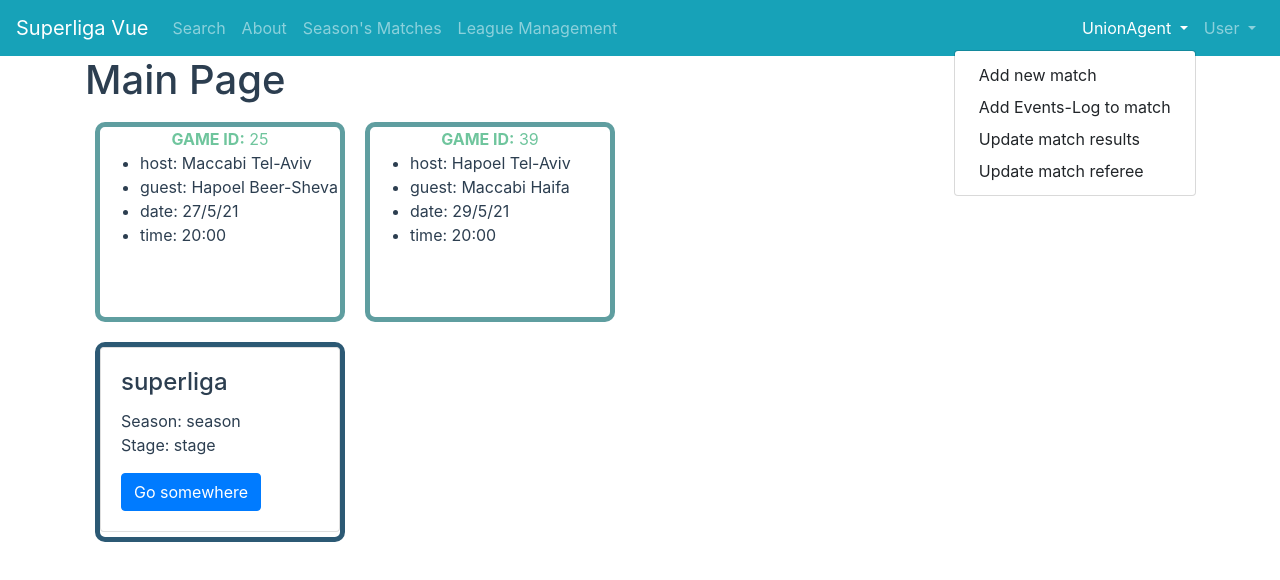
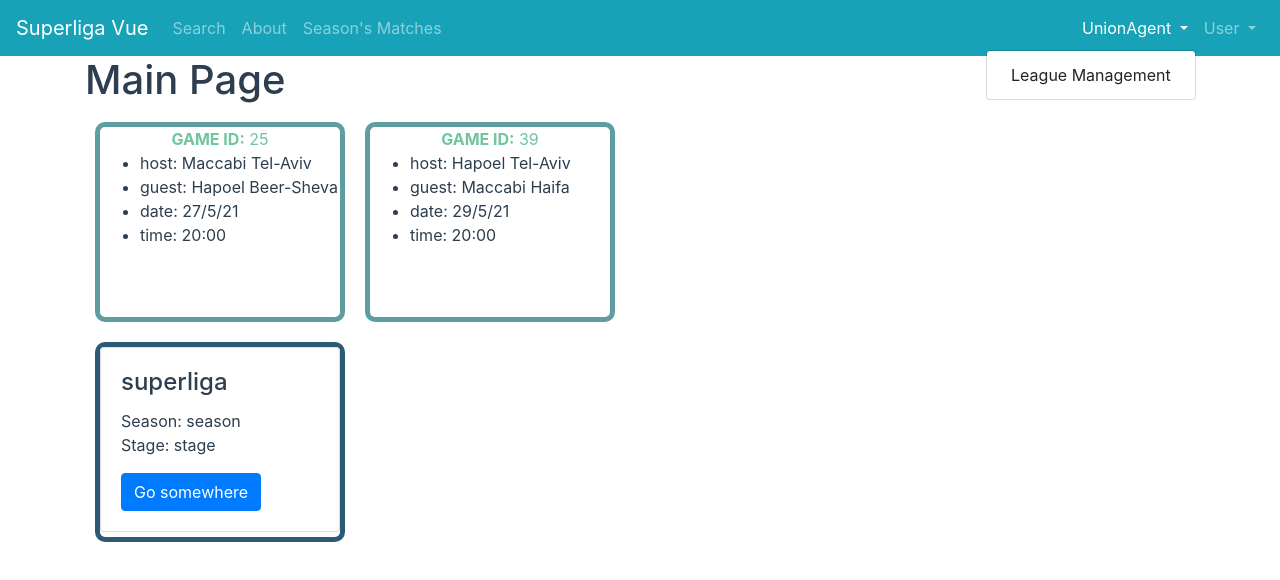
Before and after one commit to Web-Development-Environments-2021/assignment-3-3-205890320_313326985, a Vue app: page / in a window 1280 px wide. Both pictures are taken after a click on the button "UnionAgent". Shown: the top 580 px of the page. Built offline with nearby package versions, Linux system fonts and the light colour scheme.

Commit message:
fixed routes

```diff
--- a/src/App.vue
+++ b/src/App.vue
@@ -8,7 +8,6 @@
         <b-nav-item :to="{ name: 'search' }">Search</b-nav-item>
         <b-nav-item :to="{ name: 'about' }">About</b-nav-item>
         <b-nav-item :to="{ name: 'seasonMatches' }">Season's Matches</b-nav-item>
-        <b-nav-item :to="{ name: 'leagueManage' }">League Management</b-nav-item>
         </b-navbar-nav>
         <b-navbar-nav class="ml-auto" v-if="!$root.store.username">
           <b-nav-item :to="{ name: 'login' }">Login</b-nav-item>
@@ -19,10 +18,10 @@
           <template #button-content>
             UnionAgent
           </template>
-          <b-dropdown-item href="#/addMatch">Add new match</b-dropdown-item>
-          <b-dropdown-item href="#/addEventsLog">Add Events-Log to match</b-dropdown-item>
+          <b-dropdown-item href="#/UnionAgent/leagueManage">League Management</b-dropdown-item>
+          <!-- <b-dropdown-item href="#/addEventsLog">Add Events-Log to match</b-dropdown-item>
           <b-dropdown-item href="#/updateMatchResults">Update match results </b-dropdown-item>
-          <b-dropdown-item href="#/updateMatchReferee">Update match referee</b-dropdown-item>
+          <b-dropdown-item href="#/updateMatchReferee">Update match referee</b-dropdown-item> -->
         </b-nav-item-dropdown>
 
         <b-nav-item-dropdown right>
--- a/src/main.js
+++ b/src/main.js
@@ -70,6 +70,7 @@ Vue.config.productionTip = false;
 
 const shared_data = {
   // username: localStorage.username,
+  // username: undefined,
   username: "hilla",
   login(username) {
     localStorage.setItem("username", username);
--- a/src/routes.js
+++ b/src/routes.js
@@ -22,11 +22,7 @@ const routes = [
     name: "search",
     component: () => import("./pages/SearchPage")
   },
-  {
-    path: "/leagueManage",
-    name: "leagueManage",
-    component: () => import("./pages/LeagueManagePage")
-  },
+
   {
     path: "/about",
     name: "about",
@@ -41,6 +37,11 @@ const routes = [
     path: "/favoriteMatches",
     name: "favoriteMatches",
     component: () => import("./pages/FavoriteMatchesPage")
+  },
+  {
+    path: "/UnionAgent/leagueManage",
+    name: "leagueManage",
+    component: () => import("./pages/UnionAgentPages/LeagueManagePage")
   },
   {
     path: "/addMatch",
```
Also changed, not shown: src/pages/LeagueManagePage.vue (deleted), src/pages/UnionAgentPages/LeagueManagePage.vue (added).
